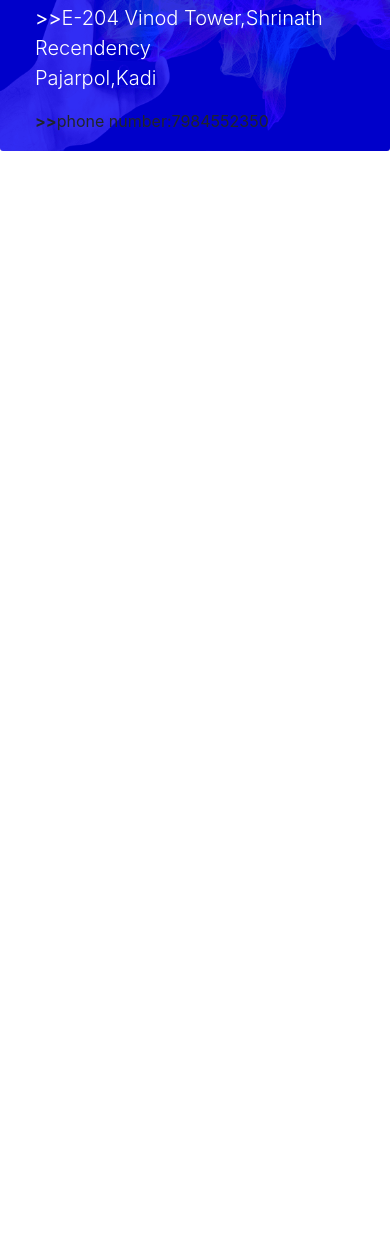
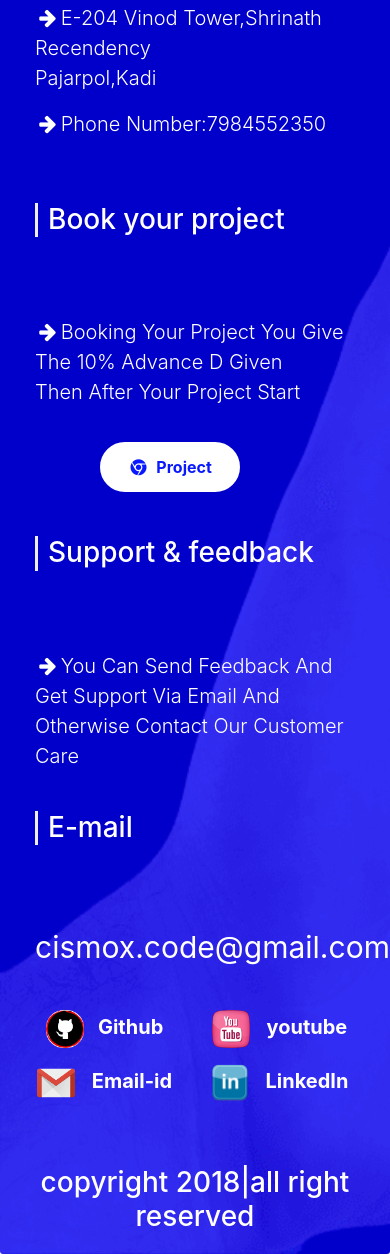
Before and after one commit to gajjardarshithasmukhbhai/MERN-CISMOX, a React app: page / in a window 390 px wide. Shown: the part 5218-6472 px from the top of the page. Before the commit the page ends 5369 px from the top, so only its background shows below. Built offline with nearby package versions, Linux system fonts and the light colour scheme.

Commit message:
sjsj
jjj

```diff
--- a/package.json
+++ b/package.json
@@ -6,6 +6,7 @@
     "bootstrap": "^4.1.3",
     "cross-env": "^5.2.0",
     "express": "^4.16.3",
+    "font-awesome": "^4.7.0",
     "forever": "^0.15.3",
     "jquery": "^3.3.1",
     "popper.js": "^1.14.4",
@@ -18,7 +19,7 @@
     "build": "react-scripts build",
     "test": "react-scripts test --env=jsdom",
     "eject": "react-scripts eject",
-    "start-prod":"cross-env NODE_ENV=production && forever server.js"
+    "start-prod": "cross-env NODE_ENV=production && forever server.js"
   },
   "devDependencies": {
     "babel-preset-env": "^1.7.0",
--- a/src/cismox.css
+++ b/src/cismox.css
@@ -1,7 +1,6 @@
 .ipman
         {
             background-color: blue;
-            height:300px;
         }
 .header
         {
--- a/src/footer.js
+++ b/src/footer.js
@@ -9,6 +9,12 @@ import './cimsox_upper.css';
 import './text.css'
 import './button.css'
 import './images.css'
+import github from './cismox_image/github.png';
+import gmail from './cismox_image/gmaiil.png';
+import youtube from './cismox_image/youtubeheb.png';
+import linkedin from './cismox_image/link.png';
+import '../node_modules/font-awesome/css/font-awesome.min.css'
+
 class Footer  extends React.Component{
 	render()
 	{
@@ -18,14 +24,60 @@ class Footer  extends React.Component{
 						<div class="container">
 
 					<div class="row">
-						<div class="col-lg-6"><br/>
+						<div class="col-lg-4 col-sm-4"><br/>
                     		<h3 class="office text-left r">Office</h3>
-                    		<p class="lead text-white text-capitalize"><b>>></b>E-204 vinod Tower,shrinath recendency<br/>pajarpol,kadi</p>
-                            <p class="text ret"><b class="zoomw">>></b>phone number:7984552350</p>
+                    		<p class="lead text-white text-capitalize"><b><i class="fa fa-arrow-right fa-fw" aria-hidden="true"></i></b>E-204 vinod Tower,shrinath recendency<br/>pajarpol,kadi</p>
+                            <p class="lead text-white text-capitalize"><b><i class="fa fa-arrow-right fa-fw" aria-hidden="true"></i></b>phone number:7984552350</p>
 						</div>
-						<div class="col-lg-6">
+						<div class="col-lg-4 col-sm-4"><br/>
+						</div>
+						<div class="col-lg-4 col-sm-4">
+						<br/><h3 class="office">Book your project</h3>
+                    <p class="lead text-white text-capitalize"><b><i class="fa fa-arrow-right fa-fw" aria-hidden="true"></i></b>booking your project you give the 10% advance d given<br/>then after your project start</p>
+
+                     <button type="button" class="project smn1 ripple"><b><i class="fa fa-chrome fa-fw" aria-hidden="true"></i>&nbsp;&nbsp;Project</b></button>
+                </div>
 						</div>
 					</div>
+					<br/>
+					<div class="container">
+						<div class="row">
+							<div class="col-lg-4 col-sm-4">
+								<h3 class="office"> Support & feedback</h3>
+								<p class="lead text-white text-capitalize"><b><i class="fa fa-arrow-right fa-fw" aria-hidden="true"></i></b>you can send feedback and get support via email and otherwise contact our customer care</p>
+							</div>
+							<div class="col-md-4 "></div>
+							<div class="col-lg-4 col-sm-8"><br/>
+                    			 <h3 class="office">E-mail</h3>
+								 <p class="text jk ">cismox.code@gmail.com</p>
+							</div>
+						</div>
+					</div>
+					<br/>
+					<div class="container">
+						<div class="row">
+							<div class="col-lg-3 col-sm-6 col-6">
+								<p class="lop"><img src={github} width="38px" height="38px" class="zoom"/><b>&nbsp;&nbsp;&nbsp;Github</b></p>
+							</div>
+							<div class="col-lg-3 col-sm-6 col-6">
+								<p class="lop"><img src={youtube}  width="38px" height="38px" class="zoom"/>&nbsp;&nbsp;&nbsp;<b>youtube</b></p>
+							</div>
+							<div class="col-lg-3 col-sm-6 col-6">
+								<p class="lop"><img src={gmail}  width="38px" height="38px" class="zoom"/>&nbsp;&nbsp;&nbsp;<b>Email-id</b></p>
+							</div>
+							<div class="col-lg-3 col-sm-6 col-6">
+								<p class="lop"><img src={linkedin}  width="38px" height="38px" class="zoom"/>&nbsp;&nbsp;&nbsp;<b>LinkedIn</b></p>
+							</div>
+						</div>
+					</div>
+					<br/>
+					<br/>
+					<div class="container">
+						<div class="row">
+							<div class="col-lg-12 col-sm-12 d-block m-auto">
+								<h3 class="lk">copyright 2018|all right reserved</h3>
+							</div>
+						</div>
 					</div>
 					</footer>
 				</div>
--- a/src/index.js
+++ b/src/index.js
@@ -46,10 +46,10 @@ class Navbar extends React.Component{
                             <span class="mr-auto"></span>
                             <ul class="navbar-nav">
                                 <li class="nav-item">
-                                    <a href="#" class="lead text-white btn btn-primary text-capitalize nav-link"><b><span class="glyphicon glyphicon-user"></span>login</b></a>
+                                    <a href="#" class="lead text-white btn btn-primary text-capitalize nav-link"><b><i class="fa fa-user-circle fa-fw" aria-hidden="true"></i>login</b></a>
                                 </li>
                                 <li class="nav-item">
-                                    <a href="#" class="lead btn text-capitalize nav-link"><b>signup</b></a>
+                                    <a href="#" class="lead btn text-capitalize nav-link"><b><i class="fa fa-sign-out" aria-hidden="true"></i>signup</b></a>
                                 </li>
 
                             </ul>
```
Also changed, not shown: 1 other file.
